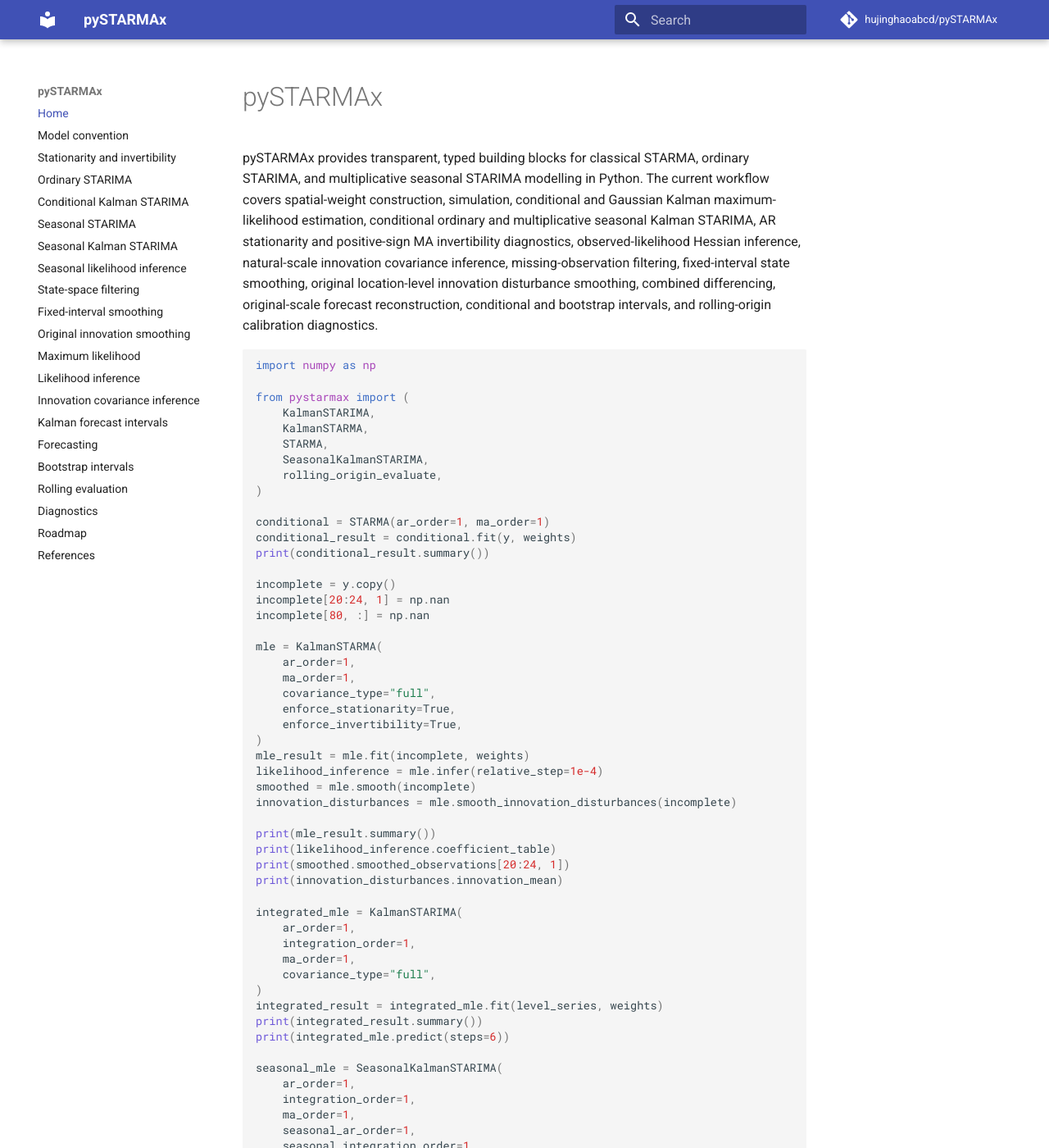
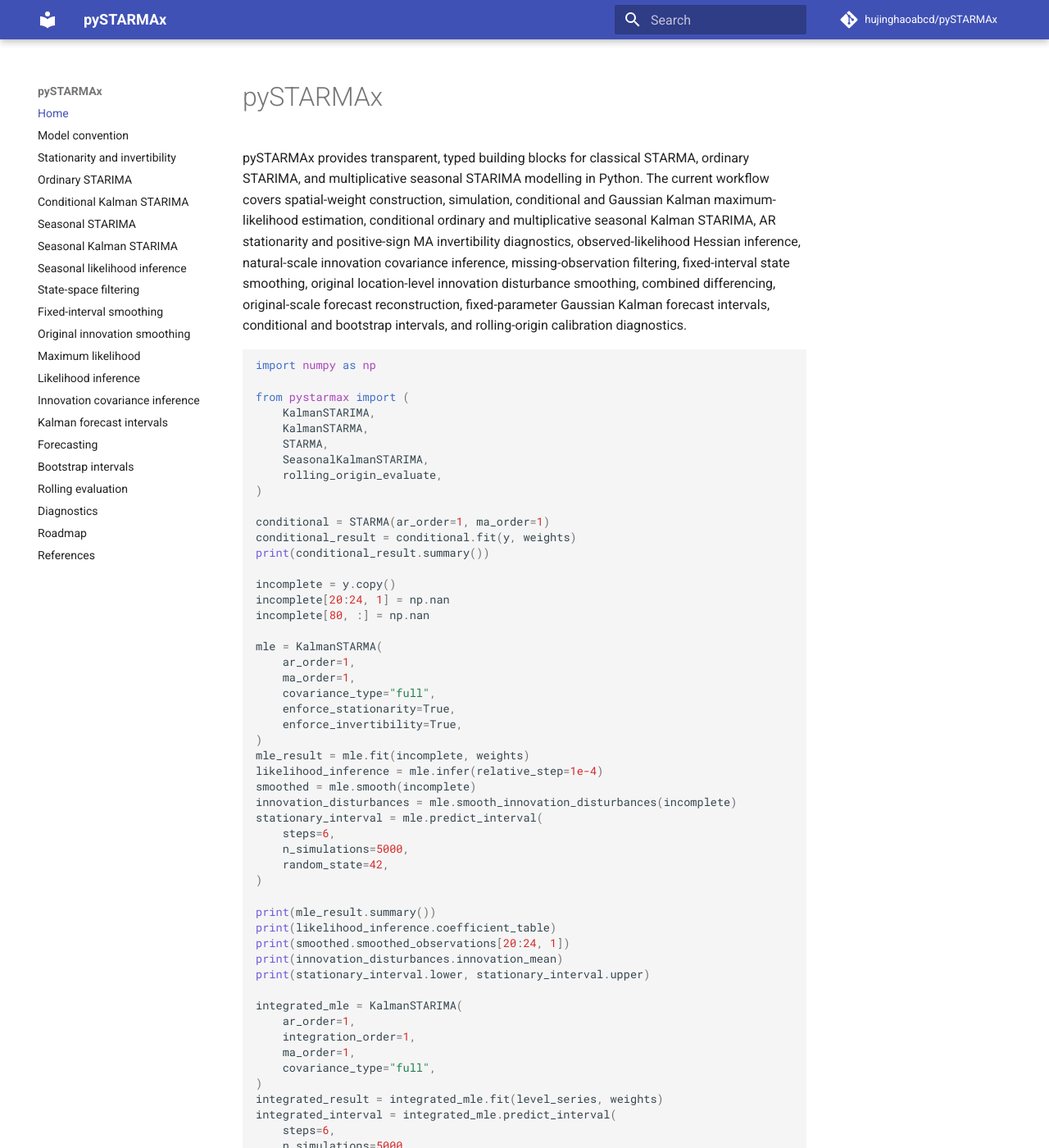
Before and after one commit to hujinghaoabcd/pySTARMAx, an MkDocs documentation site: the page built from docs/index.md, in a window 1280 px wide and 1400 px high. Shown: the whole window at 82% size. Built offline with MkDocs 1.6.1 and Material for MkDocs 9.7.7, drawn with Linux system fonts in a browser that asks for light colours; comment, search, counter and statistics services are not loaded; some of the changed text lies outside the part shown.

Commit message:
Document Kalman forecast intervals on the docs home

````diff
--- a/docs/index.md
+++ b/docs/index.md
@@ -8,8 +8,9 @@
 invertibility diagnostics, observed-likelihood Hessian inference, natural-scale
 innovation covariance inference, missing-observation filtering, fixed-interval
 state smoothing, original location-level innovation disturbance smoothing,
-combined differencing, original-scale forecast reconstruction, conditional and
-bootstrap intervals, and rolling-origin calibration diagnostics.
+combined differencing, original-scale forecast reconstruction, fixed-parameter
+Gaussian Kalman forecast intervals, conditional and bootstrap intervals, and
+rolling-origin calibration diagnostics.
 
 ```python
 import numpy as np
@@ -41,11 +42,17 @@
 likelihood_inference = mle.infer(relative_step=1e-4)
 smoothed = mle.smooth(incomplete)
 innovation_disturbances = mle.smooth_innovation_disturbances(incomplete)
+stationary_interval = mle.predict_interval(
+    steps=6,
+    n_simulations=5000,
+    random_state=42,
+)
 
 print(mle_result.summary())
 print(likelihood_inference.coefficient_table)
 print(smoothed.smoothed_observations[20:24, 1])
 print(innovation_disturbances.innovation_mean)
+print(stationary_interval.lower, stationary_interval.upper)
 
 integrated_mle = KalmanSTARIMA(
     ar_order=1,
@@ -54,8 +61,14 @@
     covariance_type="full",
 )
 integrated_result = integrated_mle.fit(level_series, weights)
+integrated_interval = integrated_mle.predict_interval(
+    steps=6,
+    n_simulations=5000,
+    random_state=42,
+)
 print(integrated_result.summary())
 print(integrated_mle.predict(steps=6))
+print(integrated_interval.lower, integrated_interval.upper)
 
 seasonal_mle = SeasonalKalmanSTARIMA(
     ar_order=1,
@@ -68,9 +81,15 @@
     covariance_type="full",
 )
 seasonal_result = seasonal_mle.fit(seasonal_levels, weights)
+seasonal_interval = seasonal_mle.predict_interval(
+    steps=24,
+    n_simulations=5000,
+    random_state=42,
+)
 print(seasonal_result.summary())
 print(seasonal_mle.admissibility().summary())
 print(seasonal_mle.predict(steps=24))
+print(seasonal_interval.lower, seasonal_interval.upper)
 
 evaluation = rolling_origin_evaluate(
     lambda: STARMA(ar_order=1, ma_order=1),
@@ -108,9 +127,10 @@
 between transformed and recursively restored original scales.
 
 [Seasonal likelihood inference](seasonal_likelihood_inference.md) reuses the
-observed-information result contract for ordinary and seasonal factor parameters,
-rejects expanded-boundary stencil points, and enables natural innovation covariance
-delta-method inference with factor/covariance cross uncertainty.
+observed-information result contract for ordinary and seasonal factor
+parameters, rejects expanded-boundary stencil points, and enables natural
+innovation covariance delta-method inference with factor/covariance cross
+uncertainty.
 
 [Seasonal STARIMA](seasonal.md) compares the conditional and Gaussian seasonal
 routes. [Multiplicative seasonal Kalman STARIMA](seasonal_maximum_likelihood.md)
@@ -120,6 +140,13 @@
 wrappers remain conditional on the transformation history and are distinct from
 an exact diffuse integrated level-state likelihood.
 
+[Gaussian Kalman forecast intervals](kalman_forecast_intervals.md) documents
+future-state simulation from the final filtered Gaussian posterior, future
+innovation draws, positive-semidefinite covariance handling, transformed-scale
+intervals, and pathwise ordinary-seasonal inverse differencing before
+original-scale quantiles.
+
 [Forecasting](forecasting.md), [Bootstrap intervals](bootstrap.md), and
-[Rolling evaluation](evaluation.md) cover predictive uncertainty, parameter
-refitting, calibration, sharpness, and point-error assessment.
+[Rolling evaluation](evaluation.md) cover conditional-model predictive
+uncertainty, parameter refitting, calibration, sharpness, and point-error
+assessment.
````
